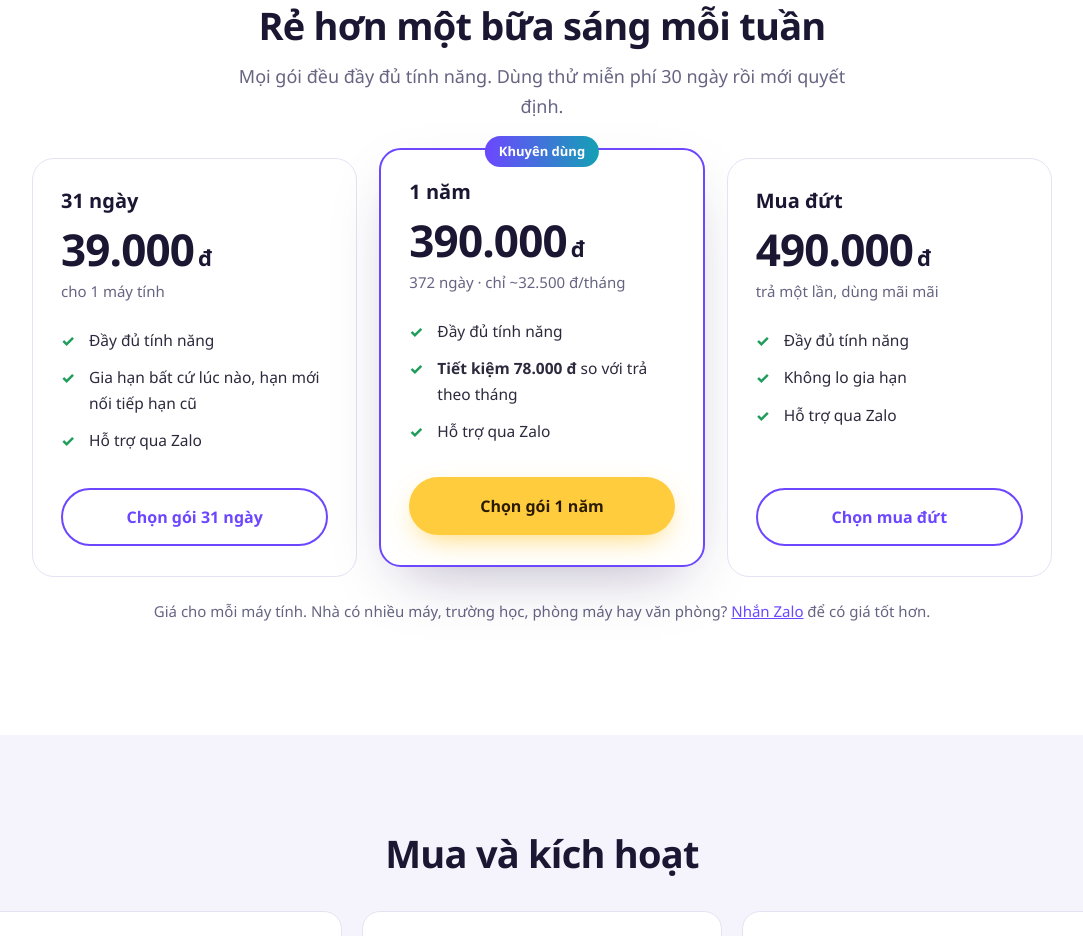
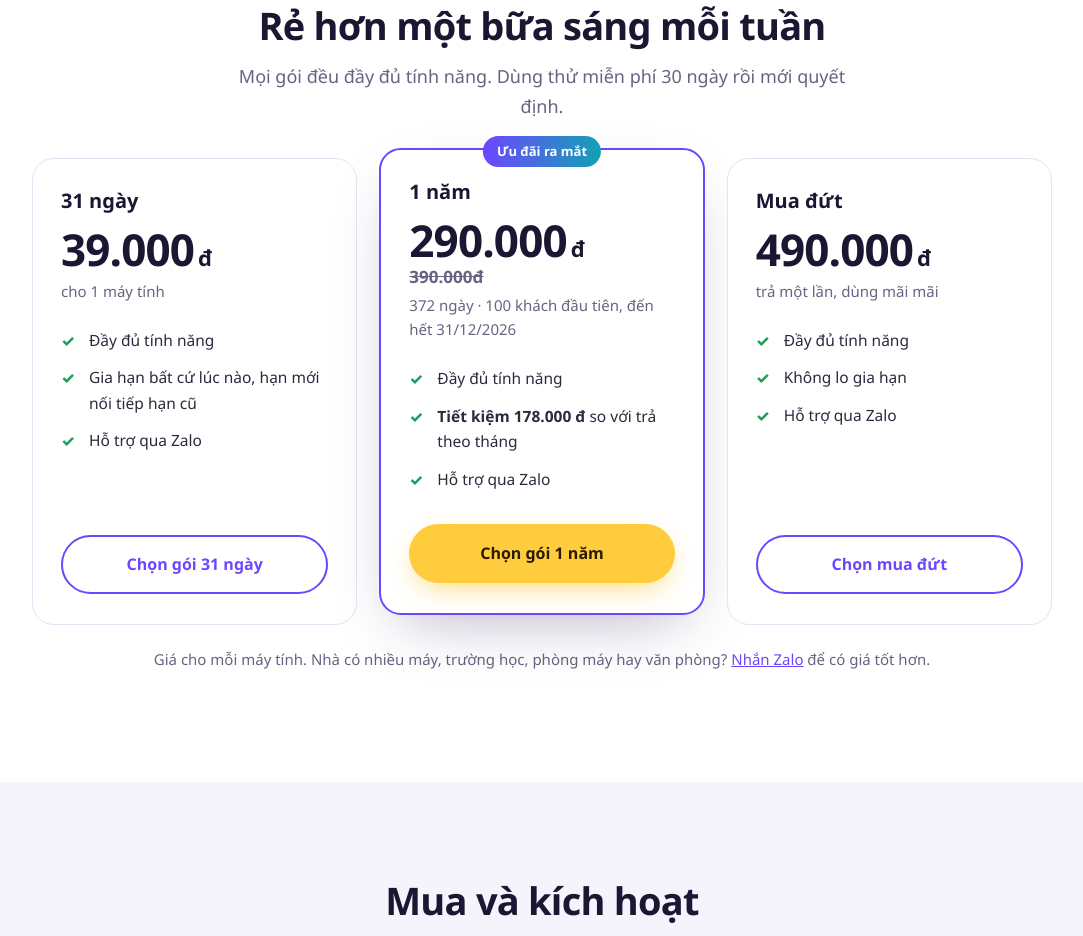
Before and after one commit to l3dhung/keepunet-site, a plain HTML site: page index.html in a window 1280 px wide. Shown: the part 4511-5447 px from the top of the page, without its empty margins (98-1181 px from the left). Drawn offline with Linux system fonts and the light colour scheme.

Commit message:
Add launch offer and the first Fanpage post images
Co-Authored-By: Claude Opus 5.5 <noreply@anthropic.com>

```diff
--- a/home.css
+++ b/home.css
@@ -253,3 +253,4 @@ section { padding: clamp(56px, 8vw, 96px) 0; }
   .contact { min-width: 0; width: 100%; }
   .btn { white-space: normal; text-align: center; }
 }
+.was { display: block; font-size: 17px; font-weight: 600; color: var(--muted); margin-top: 4px; letter-spacing: 0; }
--- a/index.html
+++ b/index.html
@@ -209,13 +209,13 @@
         <a class="btn btn-outline" href="#mua">Chọn gói 31 ngày</a>
       </div>
       <div class="price best">
-        <span class="tag">Khuyên dùng</span>
+        <span class="tag">Ưu đãi ra mắt</span>
         <h3>1 năm</h3>
-        <p class="amount">390.000<small>đ</small></p>
-        <p class="per">372 ngày · chỉ ~32.500 đ/tháng</p>
+        <p class="amount">290.000<small>đ</small> <s class="was">390.000đ</s></p>
+        <p class="per">372 ngày · 100 khách đầu tiên, đến hết 31/12/2026</p>
         <ul>
           <li>Đầy đủ tính năng</li>
-          <li><b>Tiết kiệm 78.000 đ</b> so với trả theo tháng</li>
+          <li><b>Tiết kiệm 178.000 đ</b> so với trả theo tháng</li>
           <li>Hỗ trợ qua Zalo</li>
         </ul>
         <a class="btn btn-primary" href="#mua">Chọn gói 1 năm</a>
```
